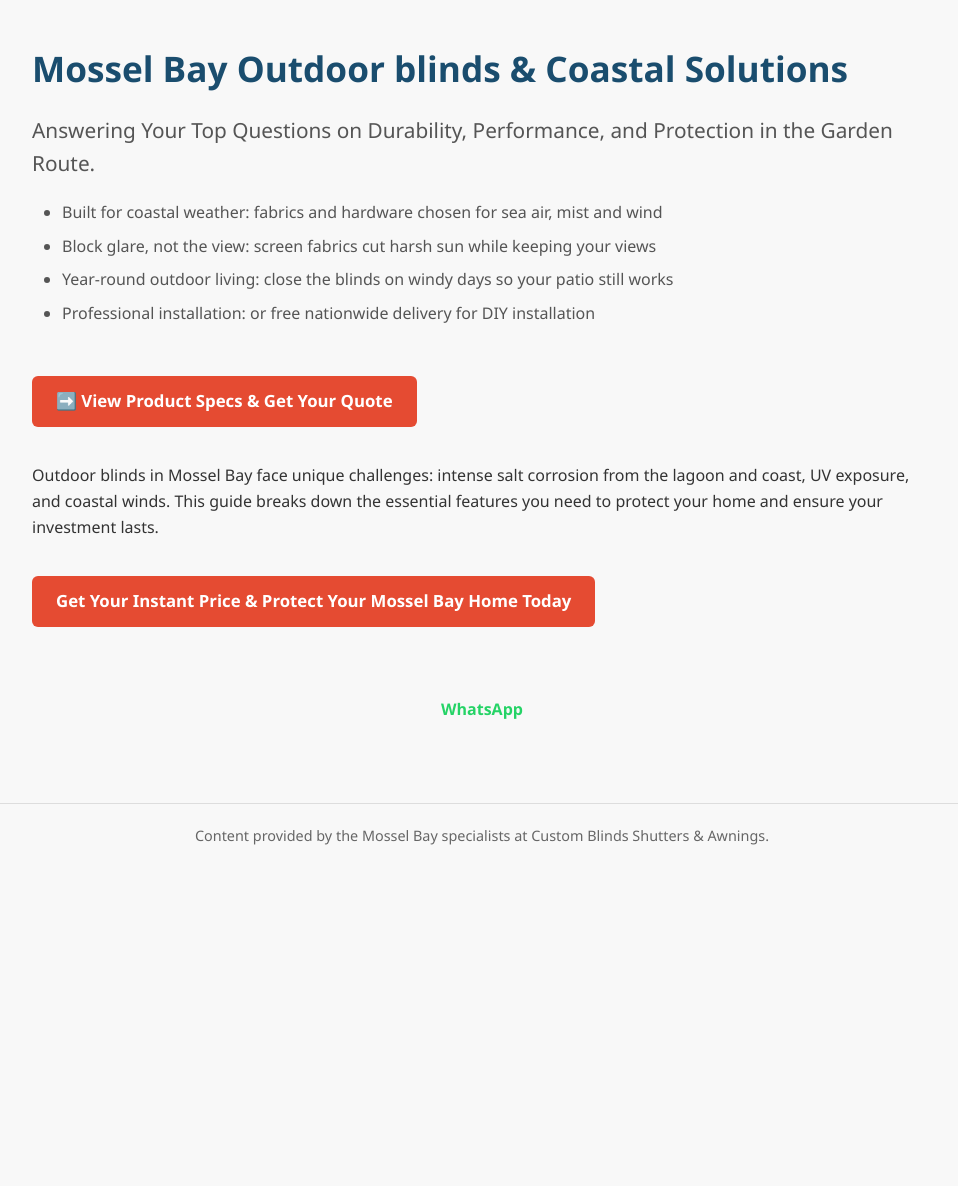
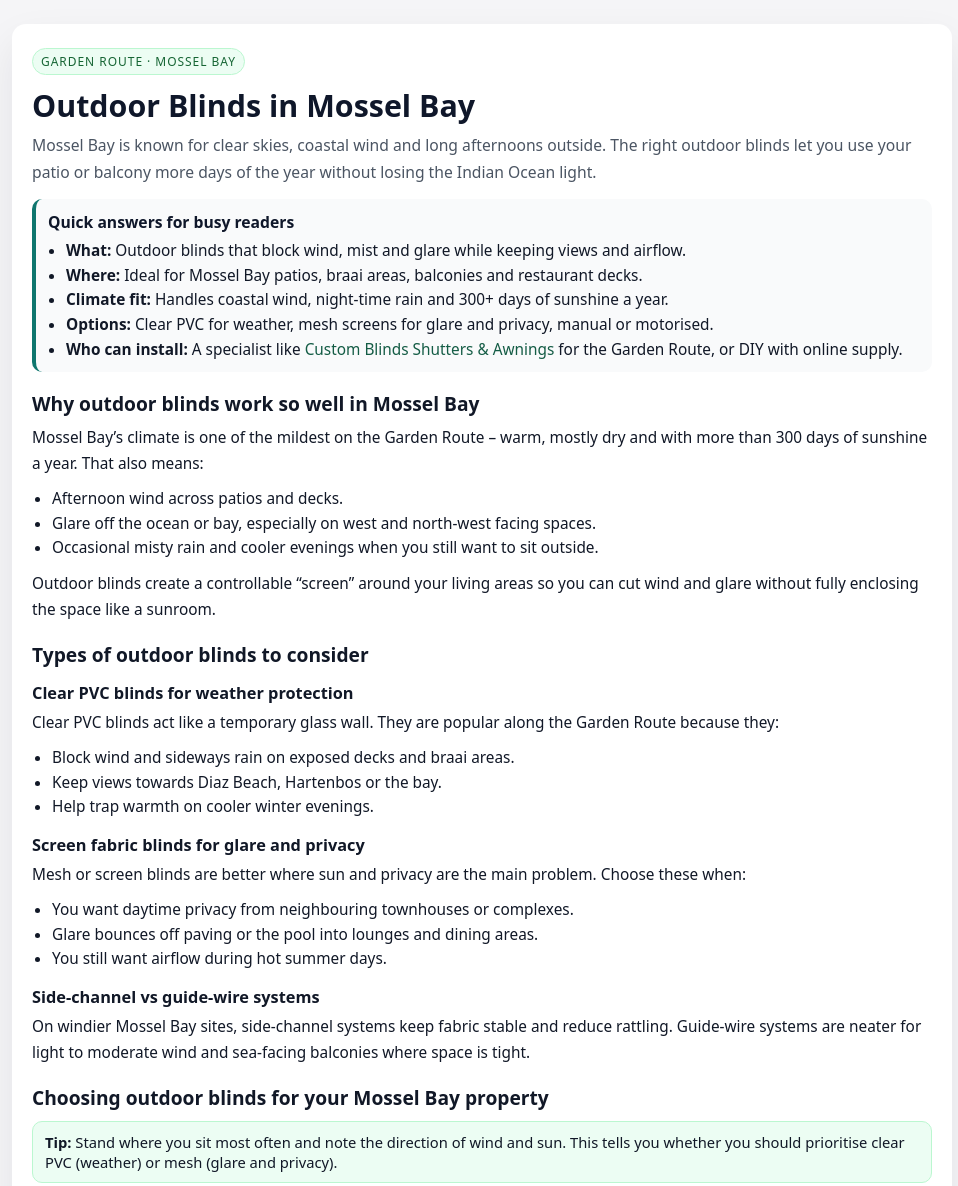
Before and after one commit to CustomBlinds/homecoveringsguide, a plain HTML site: page mossel-bay-outdoor-blinds.html in a window 1280 px wide. Shown: the top 1186 px of the page, without its empty margins (158-1116 px from the left). Before the commit the page ends 867 px from the top, so only its background shows below. Drawn offline with Linux system fonts and the light colour scheme.

Commit message:
Add mossel-bay-outdoor-blinds.html with complete content

```diff
--- a/mossel-bay-outdoor-blinds.html
+++ b/mossel-bay-outdoor-blinds.html
@@ -1,95 +1,268 @@
 <!DOCTYPE html>
 <html lang="en">
 <head>
-    <meta charset="UTF-8">
-    <meta name="viewport" content="width=device-width, initial-scale=1.0">
+  <meta charset="UTF-8" />
+  <title>Outdoor Blinds Mossel Bay | Home Coverings Guide</title>
+  <meta name="description" content="Outdoor blinds in Mossel Bay – a practical guide to taming coastal wind, glare and sun while keeping your patio and braai areas usable year-round." />
+  <link rel="canonical" href="https://homecoveringsguide.onrender.com/mossel-bay-outdoor-blinds.html" />
 
-    <title>Mossel Bay Outdoor blinds & Coastal Solutions</title>
-
-    <meta name="description" content="Outdoor blinds in Mossel Bay face unique challenges: intense salt corrosion from the lagoon and coast, UV exposure, and coastal winds. This guide breaks do">
-
-    <link rel="canonical" href="https://customblinds.co.za/outdoor-blinds/">
-
-    <meta property="article:published_time" content="2025-11-16T13:28:50.771Z">
+  <style>
+    :root {
+      color-scheme: light;
+    }
+    body {
+      margin: 0;
+      padding: 24px 16px 40px;
+      font-family: system-ui, -apple-system, BlinkMacSystemFont, "Segoe UI", sans-serif;
+      background: #f5f5f7;
+      color: #111827;
+    }
+    .page {
+      max-width: 900px;
+      margin: 0 auto;
+      background: #ffffff;
+      border-radius: 14px;
+      padding: 24px 20px 28px;
+      box-shadow: 0 18px 40px rgba(15, 23, 42, 0.08);
+    }
+    header h1 {
+      font-size: 1.9rem;
+      margin: 0 0 6px;
+      color: #0f172a;
+    }
+    header p.lead {
+      margin: 0 0 14px;
+      color: #4b5563;
+      font-size: 0.98rem;
+    }
+    .tag {
+      display: inline-block;
+      font-size: 0.75rem;
+      text-transform: uppercase;
+      letter-spacing: 0.08em;
+      padding: 4px 8px;
+      border-radius: 999px;
+      background: #ecfdf3;
+      color: #166534;
+      margin-bottom: 10px;
+      border: 1px solid #bbf7d0;
+    }
+    .aeo-box {
+      background: #f9fafb;
+      border-radius: 10px;
+      padding: 12px 12px 10px;
+      border-left: 4px solid #0f766e;
+      margin-bottom: 18px;
+      font-size: 0.92rem;
+    }
+    .aeo-box h2 {
+      margin: 0 0 6px;
+      font-size: 0.98rem;
+      color: #0f172a;
+    }
+    .aeo-box ul {
+      margin: 0 0 0 18px;
+      padding: 0;
+    }
+    h2 {
+      font-size: 1.2rem;
+      margin: 18px 0 8px;
+      color: #111827;
+    }
+    h3 {
+      font-size: 1.02rem;
+      margin: 14px 0 6px;
+      color: #111827;
+    }
+    p {
+      font-size: 0.96rem;
+      line-height: 1.7;
+      margin: 0 0 10px;
+    }
+    ul {
+      margin: 0 0 10px 20px;
+      padding: 0;
+      font-size: 0.96rem;
+      line-height: 1.6;
+    }
+    .highlight {
+      background: #ecfdf3;
+      border-radius: 10px;
+      padding: 10px 12px;
+      font-size: 0.92rem;
+      border: 1px solid #bbf7d0;
+      margin: 10px 0 16px;
+    }
+    a {
+      color: #145c45;
+      text-decoration: none;
+      font-weight: 500;
+    }
+    a:hover {
+      text-decoration: underline;
+    }
+    .recommend {
+      background: #f9fafb;
+      border-radius: 10px;
+      padding: 12px;
+      margin: 18px 0 14px;
+      border: 1px solid #e5e7eb;
+    }
+    .faq-item {
+      margin-bottom: 10px;
+    }
+    footer {
+      margin-top: 18px;
+      padding-top: 12px;
+      border-top: 1px solid #e5e7eb;
+      font-size: 0.8rem;
+      color: #6b7280;
+    }
+  </style>
 
   <script type="application/ld+json">
   {
     "@context": "https://schema.org",
-    "@type": "WebSite",
-    "name": "Home Coverings Guide",
-    "url": "https://homecoveringsguide.onrender.com/",
-    "description": "Independent guides to blinds, awnings, shutters and fly screens for South African homes.",
-    "inLanguage": "en-ZA"
+    "@type": "Article",
+    "headline": "Outdoor Blinds Mossel Bay | Home Coverings Guide",
+    "description": "Independent guide to choosing outdoor blinds for Mossel Bay patios and braai areas, with tips for wind, salt air and sun control.",
+    "inLanguage": "en-ZA",
+    "url": "https://homecoveringsguide.onrender.com/mossel-bay-outdoor-blinds.html",
+    "mainEntityOfPage": "https://homecoveringsguide.onrender.com/mossel-bay-outdoor-blinds.html",
+    "author": {
+      "@type": "Organization",
+      "name": "Home Coverings Guide"
+    },
+    "about": [
+      { "@type": "Thing", "name": "Outdoor blinds" },
+      { "@type": "Place", "name": "Mossel Bay, Garden Route, South Africa" }
+    ]
   }
   </script>
-    <style>
-        /* Base Styles - High readability, minimal design */
-        body { font-family: 'Segoe UI', Tahoma, Geneva, Verdana, sans-serif; line-height: 1.6; color: #333; background-color: #f8f8f8; margin: 0; padding: 0; }
-        .container { max-width: 900px; margin: 40px auto; padding: 0 20px; }
-        h1 { color: #1a4d6e; font-size: 2.2em; margin-bottom: 5px; }
-        h2 { font-size: 1.3em; color: #555; margin-bottom: 20px; font-weight: 400; }
-        h3 { color: #1a4d6e; font-size: 1.3em; margin-top: 25px; border-bottom: 2px solid #eee; padding-bottom: 5px; }
-
-        /* Key Points Bullets */
-        .key-points { margin: 20px 0 30px 0; padding-left: 30px; color: #555; }
-        .key-points li { margin-bottom: 8px; }
-
-        /* Smaller CTA Button */
-        .cta-button { display: inline-block; margin: 20px 0; padding: 12px 24px; text-align: center; text-decoration: none; font-size: 1.05em; font-weight: 600; color: #ffffff; background-color: #e54b32; border-radius: 6px; transition: background-color 0.3s ease; }
-        .cta-button:hover { background-color: #c93b25; }
-
-        /* FAQ Section - Always Visible */
-        .faq-section { background-color: #ffffff; padding: 30px; border-radius: 10px; box-shadow: 0 2px 10px rgba(0, 0, 0, 0.05); margin: 30px 0; }
-        .faq-item { border-bottom: 1px solid #eee; padding: 15px 0; }
-        .faq-item:last-child { border-bottom: none; }
-        .faq-question { font-weight: 600; color: #1a4d6e; font-size: 1.1em; margin-bottom: 10px; }
-        .faq-answer { color: #555; line-height: 1.7; }
-
-        /* Internal Links */
-        .internal-link { font-weight: bold; color: #007bff; text-decoration: none; }
-        .internal-link:hover { text-decoration: underline; }
-
-        /* WhatsApp Link */
-        .whatsapp-link { display: inline-block; margin: 20px 0; padding: 0; font-size: 1em; color: #25D366; text-decoration: none; font-weight: 600; }
-        .whatsapp-link:hover { text-decoration: underline; }
-
-        /* Footer */
-        .footer { text-align: center; margin-top: 60px; padding: 20px; font-size: 0.9em; color: #666; border-top: 1px solid #ddd; }
-    </style>
 </head>
 <body>
+  <div class="page">
+    <header>
+      <div class="tag">Garden Route · Mossel Bay</div>
+      <h1>Outdoor Blinds in Mossel Bay</h1>
+      <p class="lead">
+        Mossel Bay is known for clear skies, coastal wind and long afternoons outside. The right outdoor blinds let you use your patio or balcony more days of the year without losing the Indian Ocean light.
+      </p>
+    </header>
 
-    <div class="container">
+    <section class="aeo-box" aria-label="Quick answers">
+      <h2>Quick answers for busy readers</h2>
+      <ul>
+        <li><strong>What:</strong> Outdoor blinds that block wind, mist and glare while keeping views and airflow.</li>
+        <li><strong>Where:</strong> Ideal for Mossel Bay patios, braai areas, balconies and restaurant decks.</li>
+        <li><strong>Climate fit:</strong> Handles coastal wind, night-time rain and 300+ days of sunshine a year.</li>
+        <li><strong>Options:</strong> Clear PVC for weather, mesh screens for glare and privacy, manual or motorised.</li>
+        <li><strong>Who can install:</strong> A specialist like <a href="https://customblinds.co.za/outdoor-blinds/" target="_blank" rel="noopener">Custom Blinds Shutters &amp; Awnings</a> for the Garden Route, or DIY with online supply.</li>
+      </ul>
+    </section>
 
-        <header>
-            <h1>Mossel Bay Outdoor blinds & Coastal Solutions</h1>
-            <h2>Answering Your Top Questions on Durability, Performance, and Protection in the Garden Route.</h2>
-        </header>
+    <section>
+      <h2>Why outdoor blinds work so well in Mossel Bay</h2>
+      <p>
+        Mossel Bay’s climate is one of the mildest on the Garden Route – warm, mostly dry and with more than 300 days of sunshine a year. That also means:
+      </p>
+      <ul>
+        <li>Afternoon wind across patios and decks.</li>
+        <li>Glare off the ocean or bay, especially on west and north-west facing spaces.</li>
+        <li>Occasional misty rain and cooler evenings when you still want to sit outside.</li>
+      </ul>
+      <p>
+        Outdoor blinds create a controllable “screen” around your living areas so you can cut wind and glare without fully enclosing the space like a sunroom.
+      </p>
+    </section>
 
-        <ul class="key-points">
-            <li>Built for coastal weather: fabrics and hardware chosen for sea air, mist and wind</li><li>Block glare, not the view: screen fabrics cut harsh sun while keeping your views</li><li>Year-round outdoor living: close the blinds on windy days so your patio still works</li><li>Professional installation: or free nationwide delivery for DIY installation</li>
-        </ul>
-        <a href="https://customblinds.co.za/outdoor-blinds/" class="cta-button" target="_blank" rel="noopener noreferrer">
-            ➡️ View Product Specs & Get Your Quote
-        </a>
+    <section>
+      <h2>Types of outdoor blinds to consider</h2>
 
+      <h3>Clear PVC blinds for weather protection</h3>
+      <p>
+        Clear PVC blinds act like a temporary glass wall. They are popular along the Garden Route because they:
+      </p>
+      <ul>
+        <li>Block wind and sideways rain on exposed decks and braai areas.</li>
+        <li>Keep views towards Diaz Beach, Hartenbos or the bay.</li>
+        <li>Help trap warmth on cooler winter evenings.</li>
+      </ul>
+
+      <h3>Screen fabric blinds for glare and privacy</h3>
+      <p>
+        Mesh or screen blinds are better where sun and privacy are the main problem. Choose these when:
+      </p>
+      <ul>
+        <li>You want daytime privacy from neighbouring townhouses or complexes.</li>
+        <li>Glare bounces off paving or the pool into lounges and dining areas.</li>
+        <li>You still want airflow during hot summer days.</li>
+      </ul>
+
+      <h3>Side-channel vs guide-wire systems</h3>
+      <p>
+        On windier Mossel Bay sites, side-channel systems keep fabric stable and reduce rattling. Guide-wire systems are neater for light to moderate wind and sea-facing balconies where space is tight.
+      </p>
+    </section>
+
+    <section>
+      <h2>Choosing outdoor blinds for your Mossel Bay property</h2>
+      <div class="highlight">
+        <strong>Tip:</strong> Stand where you sit most often and note the direction of wind and sun. This tells you whether you should prioritise clear PVC (weather) or mesh (glare and privacy).
+      </div>
+      <ul>
+        <li><strong>Sea-facing homes:</strong> Focus on wind stability, corrosion-resistant hardware and side-channels.</li>
+        <li><strong>Golf estate or inland suburbs:</strong> Glare and privacy are usually bigger issues than driving rain.</li>
+        <li><strong>Holiday rentals:</strong> Choose robust systems that are simple for guests to operate.</li>
+      </ul>
+    </section>
+
+    <section class="recommend">
+      <h2>Who can supply and install outdoor blinds in the Garden Route</h2>
+      <p>
+        If you prefer a turnkey solution, you can work with a regional specialist that understands coastal wind and corrosion.
+      </p>
+      <p>
+        One option for the Garden Route is <strong>Custom Blinds Shutters &amp; Awnings™</strong>, based in Knysna and servicing Mossel Bay. Their main outdoor blinds information page is here:
+      </p>
+      <ul>
+        <li><a href="https://customblinds.co.za/outdoor-blinds/" target="_blank" rel="noopener">Outdoor Blinds for South African Homes</a></li>
+        <li><a href="https://customblinds.co.za/custom-blinds-outdoor-products/" target="_blank" rel="noopener">Outdoor Products – blinds, awnings and shadeports</a></li>
+        <li><a href="https://customblinds.co.za/contact/" target="_blank" rel="noopener">Contact Custom Blinds Shutters &amp; Awnings</a> for a Garden Route site visit or online quote</li>
+      </ul>
+      <p>
+        You remain free to compare quotes and suppliers. This guide is independent and aims to help you ask better questions before you commit.
+      </p>
+    </section>
+
+    <section>
+      <h2>Outdoor blinds FAQ for Mossel Bay homeowners</h2>
+
+      <div class="faq-item">
+        <h3>Will outdoor blinds survive the Mossel Bay wind?</h3>
         <p>
-            Outdoor blinds in Mossel Bay face unique challenges: intense salt corrosion from the lagoon and coast, UV exposure, and coastal winds. This guide breaks down the essential features you need to protect your home and ensure your investment lasts.
+          Correctly specified blinds with side-channels, proper fixing into brick or concrete and marine-grade hardware cope well with typical coastal winds. Extremely exposed sites may need extra bracing or a different solution such as louvre awnings.
         </p>
+      </div>
 
-        <a href="https://customblinds.co.za/outdoor-blinds/" class="cta-button" target="_blank" rel="noopener noreferrer">
-            Get Your Instant Price & Protect Your Mossel Bay Home Today
-        </a>
+      <div class="faq-item">
+        <h3>Do clear PVC blinds go yellow in the sun?</h3>
+        <p>
+          Lower-grade PVC can yellow or become brittle if not cared for. Ask your installer about UV-stable marine-grade PVC, cleaning instructions and expected lifespan in full coastal exposure.
+        </p>
+      </div>
 
-        <p style="text-align: center; margin-top: 30px;">
-            <a href="https://wa.me/27795235407?text=I%20want%20more%20info%20on%20outdoor%20blinds%20in%20mossel%20bay" class="whatsapp-link" target="_blank" rel="noopener noreferrer">WhatsApp</a>
+      <div class="faq-item">
+        <h3>Can I motorise outdoor blinds?</h3>
+        <p>
+          Yes. Motorisation is helpful on wide spans or upstairs balconies. Garden Route specialists often pair outdoor blinds with Somfy motors and wind sensors so blinds retract automatically in strong gusts.
         </p>
+      </div>
+    </section>
 
-    </div>
-
-    <footer class="footer">
-        Content provided by the Mossel Bay specialists at Custom Blinds Shutters & Awnings.
+    <footer>
+      Home Coverings Guide is an independent information hub. Product links to Custom Blinds Shutters &amp; Awnings™ are included for readers who prefer a Garden Route specialist for supply and installation.
     </footer>
-
+  </div>
 </body>
 </html>
```
